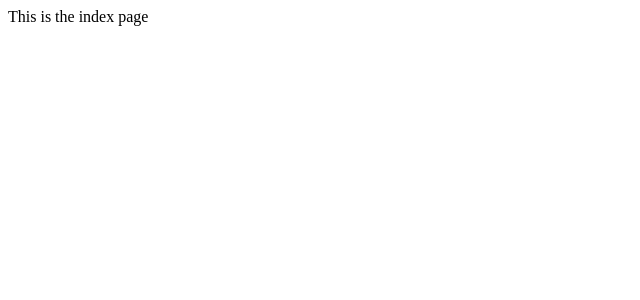
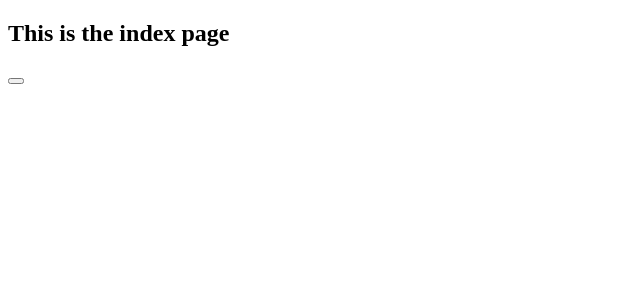
Before and after one commit to fchasin/USCollegeList, a Next.js app: page /info in a window 1280 px wide. Shown: the top 300 px of the page, without its empty margins (0-640 px from the left). Built offline with nearby package versions, Linux system fonts and the light colour scheme.

Commit message:
correct the render for info page

```diff
--- a/pages/info.js
+++ b/pages/info.js
@@ -1 +1,17 @@
-export default () => <div>This is the index page</div>;
+import School from '../components/School';
+export default () => (
+  <div>
+    <h2>This is the index page</h2>
+    <button
+      onClick={e => {
+        e.preventDefault();
+        const schools = sessionStorage.getItem('schools');
+        let lessSchools = [];
+        for (i = 0; i < 20; i++) {
+          lessSchools.push(schools[i]);
+        }
+        lessSchools.map(school => <School school={school} />);
+      }}
+    />
+  </div>
+);
```
Also changed, not shown: components/Inputs.js (+5 -2 lines).
